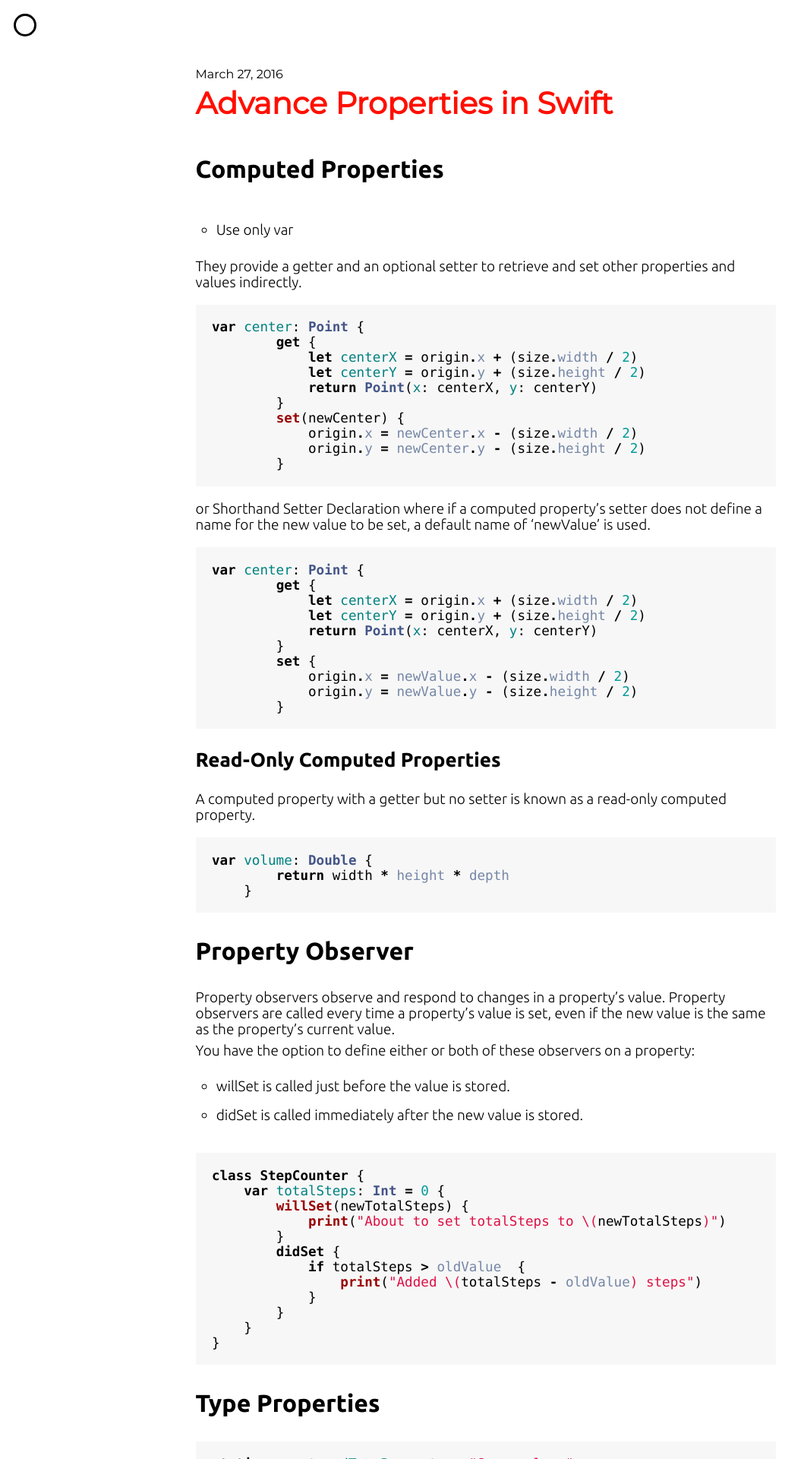
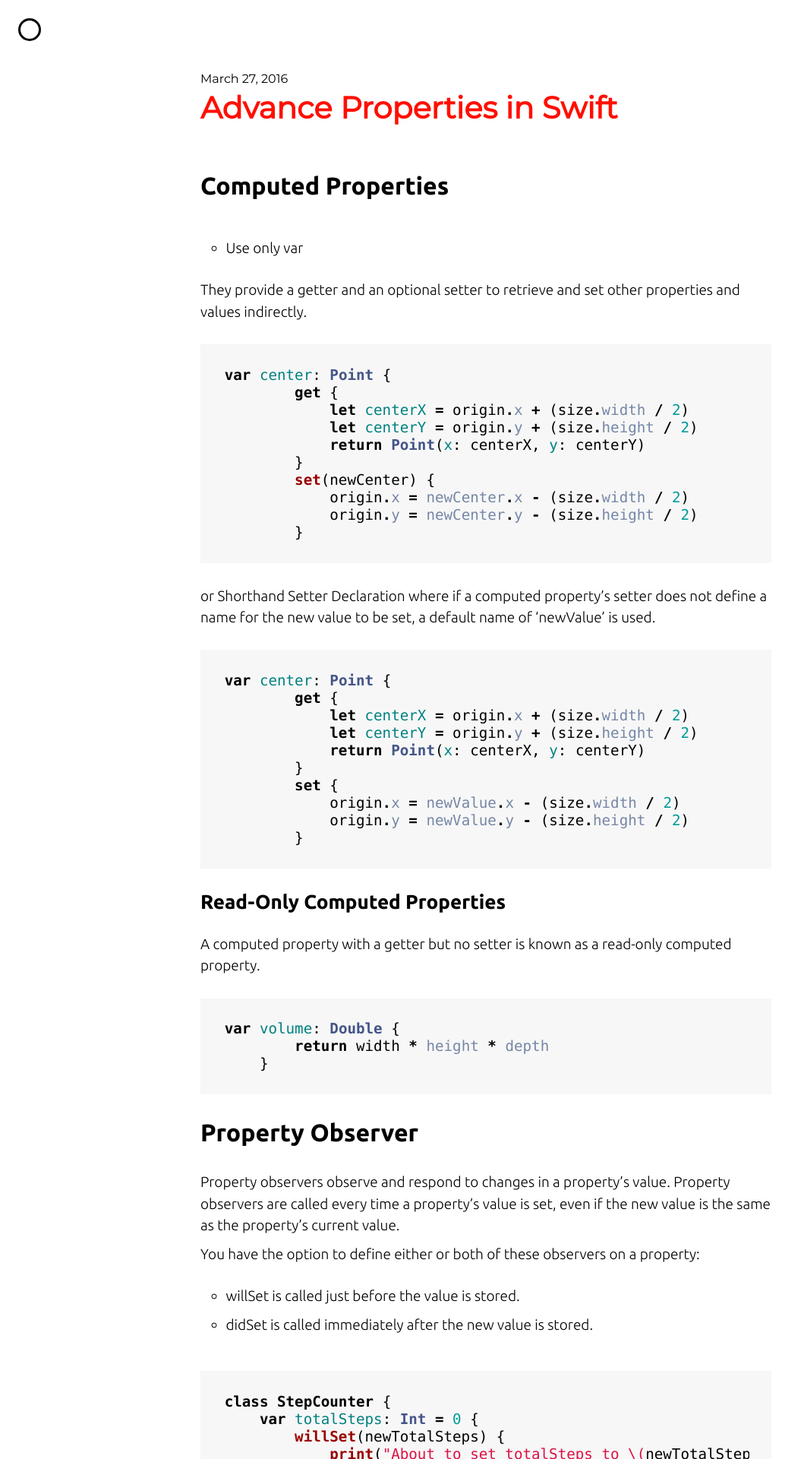
Before and after one commit to tarangpatel/whatilove, a Jekyll site: the page built from _posts/2016-03-27-computed-properties-observer.markdown, in a window 1280 px wide. Shown: the top 1920 px of the page at 76% size, without its empty margins (0-1059 px from the left). Built offline with Jekyll 4.4.1, drawn with Linux system fonts in a browser that asks for light colours; nearby versions of some CDN libraries; comment, search, counter and statistics services are not loaded.

Commit message:
Update _vars.scss

```diff
--- a/_sass/_vars.scss
+++ b/_sass/_vars.scss
@@ -4,8 +4,8 @@
 $code-font: 'Menlo', 'Roboto Mono', 'Roboto';
 
 // Spacing and Sizes
-$base-font-size: 1.1em;
-$base-line-height: 1.1;
+$base-font-size: 1.2em;
+$base-line-height: 1.5;
 $base-spacing: $base-line-height * 1em;
 $small-spacing: $base-spacing / 2;
 $max-width: 800px;
```
